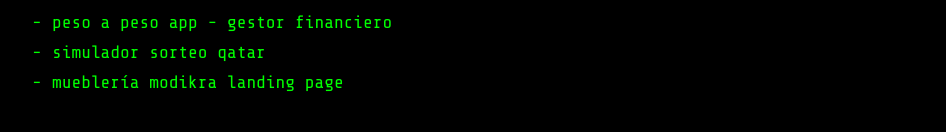
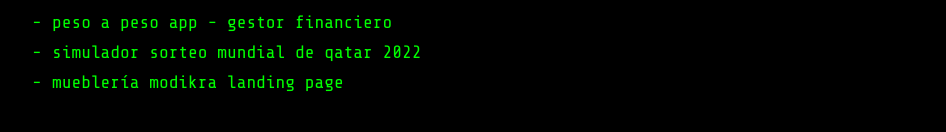
Before and after one commit to tomiban/me, a plain HTML site: page index.html in a window 1280 px wide. Shown: the part 1077-1209 px from the top of the page, without its empty margins (128-1074 px from the left). Drawn offline with nearby package versions, Linux system fonts and the light colour scheme.

Commit message:
fix: update fecha link

```diff
--- a/index.html
+++ b/index.html
@@ -128,7 +128,7 @@
               href="https://tomiban.github.io/simulador-sorteo-qatar/"
               target="_blank"
               rel="noreferrer noopener"
-              >simulador sorteo qatar</a
+              >simulador sorteo mundial de qatar 2022</a
             >
           </li>
           <li class="item">
```
